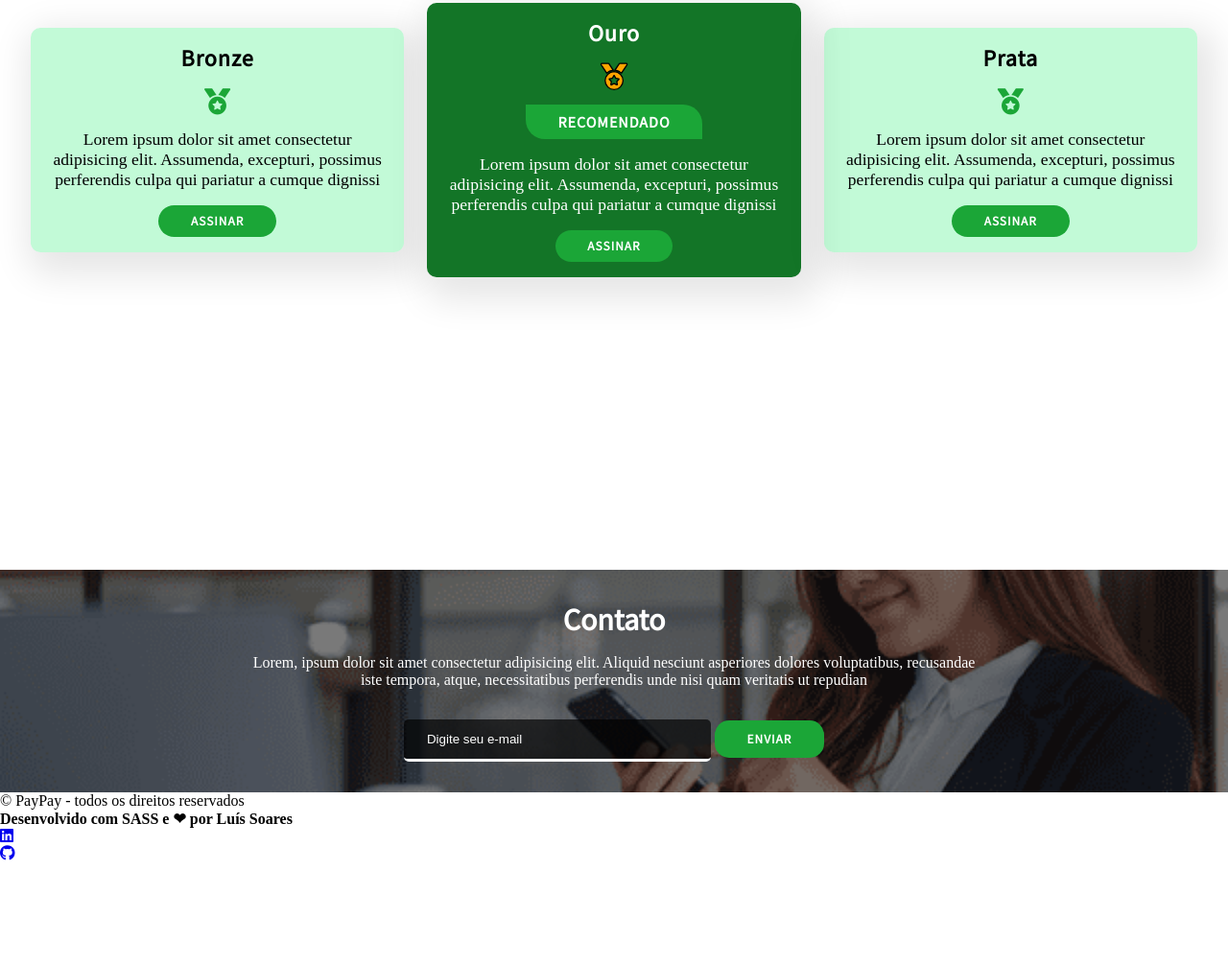
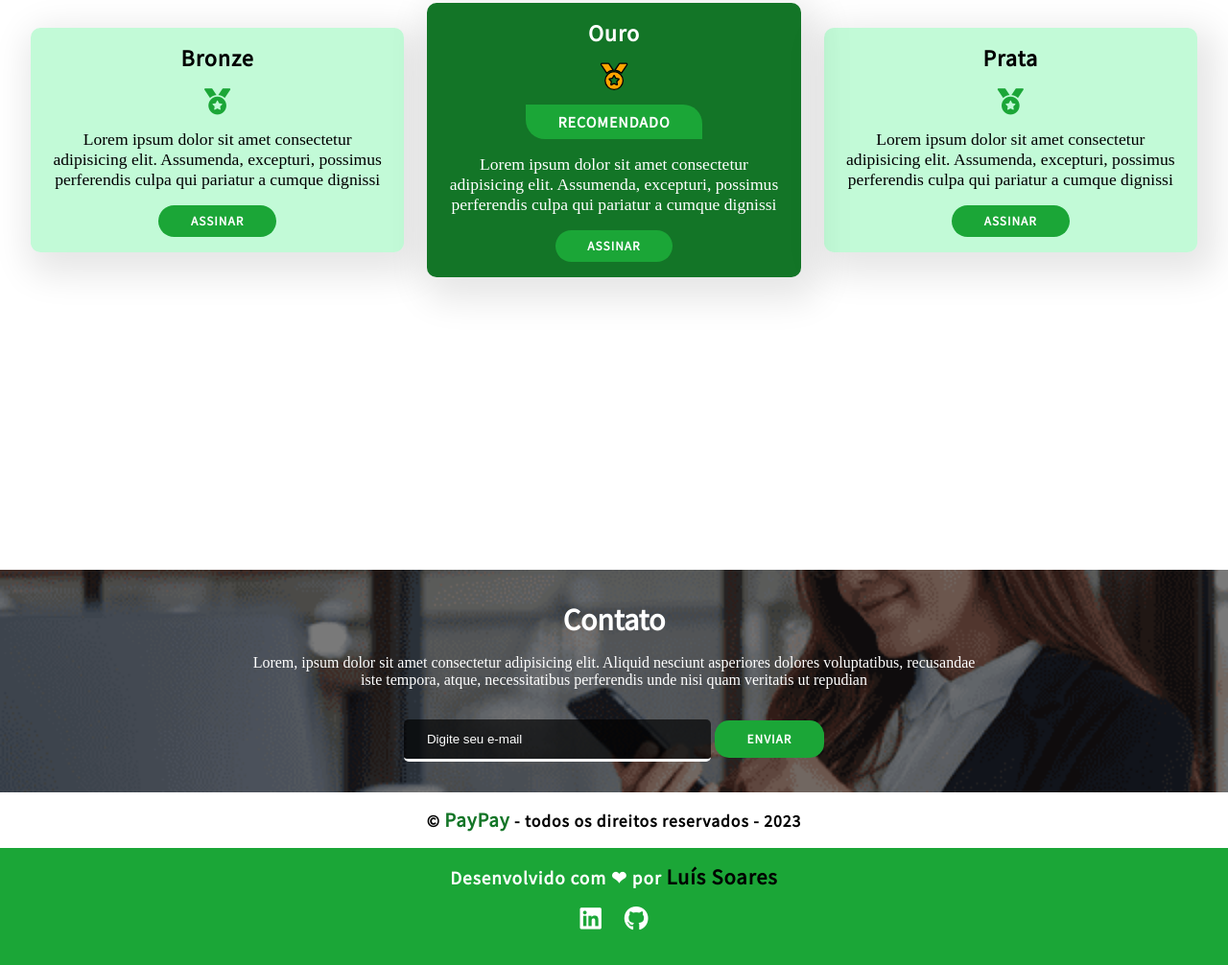
Before and after one commit to Soaressluiss/Paypay, a plain HTML site: page index.html in a window 1280 px wide. Shown: the part 1778-2784 px from the top of the page at 96% size. Before the commit the page ends 2677 px from the top, so only its background shows below. Drawn offline with Linux system fonts and the light colour scheme.

Commit message:
:lipstick: feat: finished styling the footer

```diff
--- /dev/null
+++ b/assets/sass/partials/layout/_footer.sass
@@ -0,0 +1,42 @@
+@import ../mixins
+@import ../variables
+
+.footer
+    @extend %FlexCenterColumn
+    margin-top: 1rem
+    gap: 1rem
+    &-copy
+        @include fontDefault(1.1rem, bold, $font-secondary)
+        letter-spacing: 1px
+
+#payPay
+    @include fontDefault(1.3rem, bold,$font-secondary)
+    color: $color-fourth
+
+// footer DEV
+
+.footer-dev
+    @extend %FlexCenterColumn
+    width: 100%
+    height: 100%
+    padding: 1rem 0
+    background: $color-primary
+    > h6
+        @include fontDefault(1.2rem, bold, $font-secondary)
+        color: white
+        letter-spacing: 1px
+        .devName
+            color: black
+            font-weight: 800
+            font-size: 1.4rem
+
+    .dev-socialNetwork
+        @include flexCenter
+        gap: 1.5rem
+        margin:1rem 0
+        .social-network
+            color: white
+            font-size: 1.6rem
+            &:hover
+                color: black
+                transition: all 1s ease
--- a/assets/sass/styles.sass
+++ b/assets/sass/styles.sass
@@ -7,3 +7,4 @@
 
 @import partials/layout/header
 @import partials/layout/main
+@import partials/layout/footer
--- a/index.html
+++ b/index.html
@@ -124,10 +124,10 @@
     </main>
     <footer class="footer">
         <p class="footer-copy">
-            &copy; <span class="banner-Paypay">PayPay</span> - todos os direitos reservados
+            &copy; <span id="payPay">PayPay</span> - todos os direitos reservados - 2023
         </p>
-        <div class="dev" aria-label="sessão referente as informações sobre o desenvolvedor">
-            <h4>Desenvolvido com <span class="sass">SASS</span> e ❤ por <span class="devName">Luís Soares</span></h4>
+        <div class="footer-dev" aria-label="sessão referente as informações sobre o desenvolvedor">
+            <h6>Desenvolvido com ❤ por <span class="devName">Luís Soares</span></h6>
             <ul class="dev-socialNetwork">
                 <li><a class="social-network" href="https://www.linkedin.com/in/luissoaresdeveloper/"
                         aria-label="Link do linkedin do desenvolvedor" target="_blank"><i
```
Also changed, not shown: assets/css/styles.css, 1 other file.
